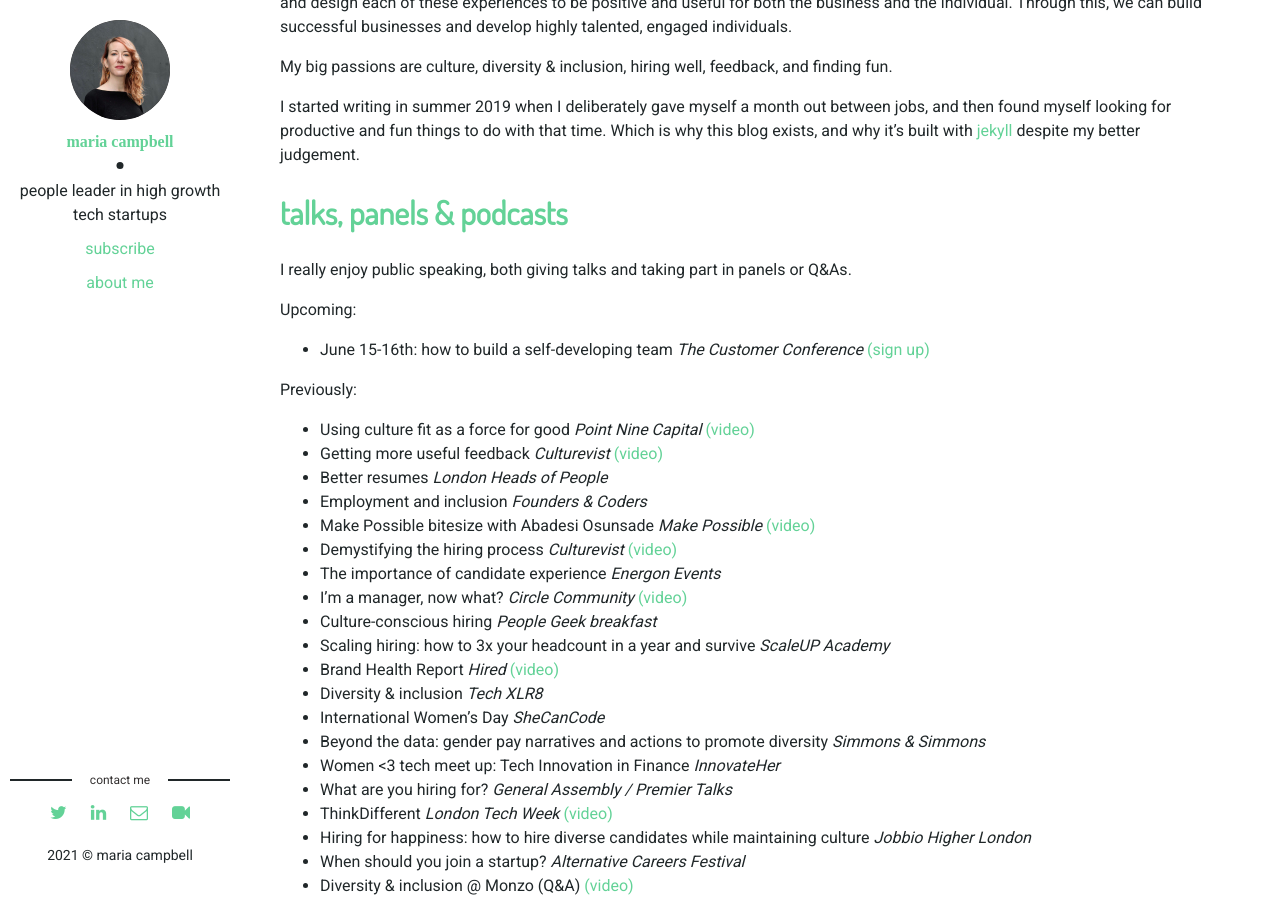
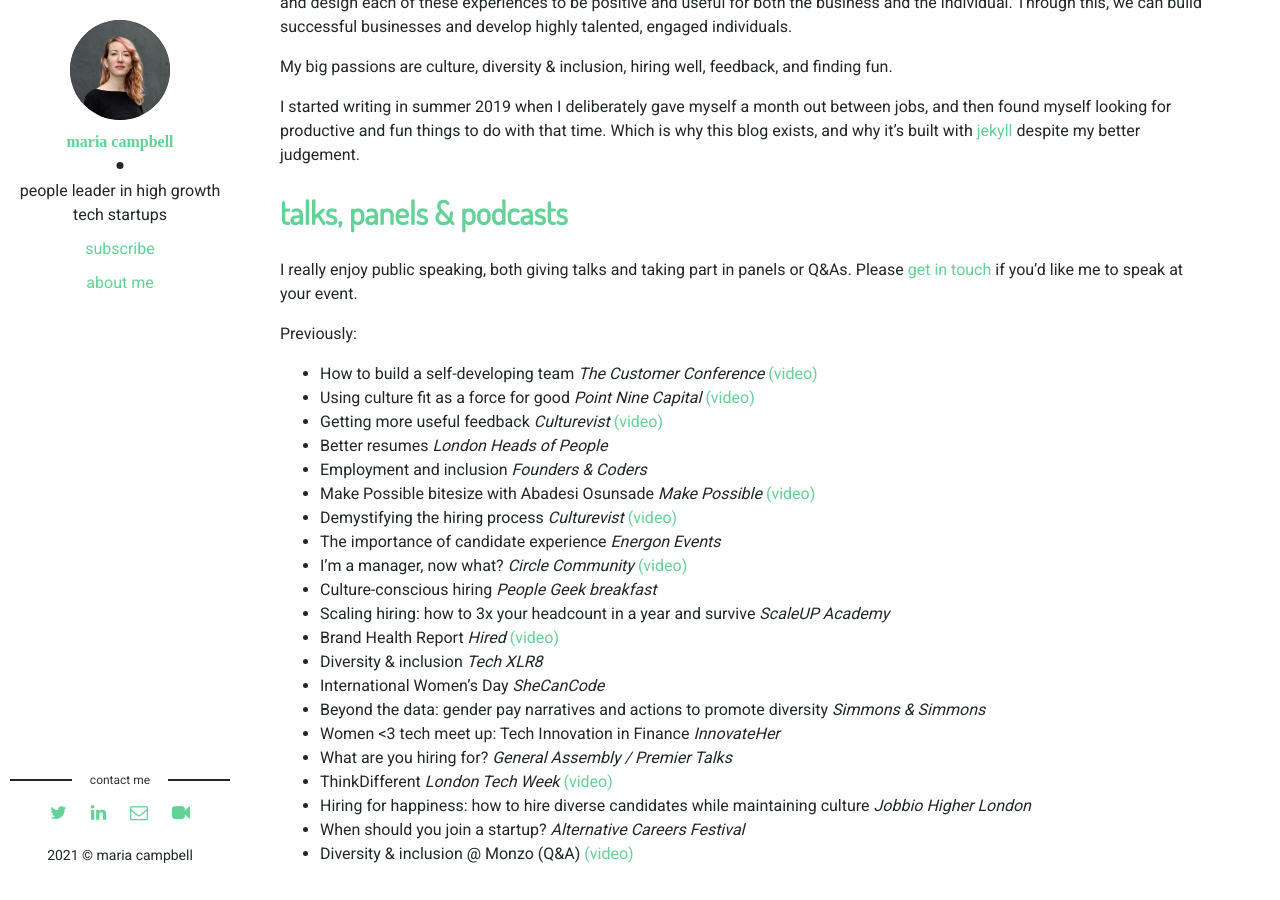
Before and after one commit to moyni/moyni.github.io, a Jekyll site: the page built from about.markdown, in a window 1280 px wide and 900 px high, scrolled down 754 px. Built offline with Jekyll 4.4.1, drawn with Linux system fonts in a browser that asks for light colours.

Commit message:
adding video link for customer conf talk

```diff
--- a/about.markdown
+++ b/about.markdown
@@ -18,12 +18,10 @@ I started writing in summer 2019 when I deliberately gave myself a month out bet
 
 # talks, panels & podcasts
 
-I really enjoy public speaking, both giving talks and taking part in panels or Q&As.
-
-Upcoming:
-* June 15-16th: how to build a self-developing team *The Customer Conference* [(sign up)](https://www.thecustomerconference.co)
+I really enjoy public speaking, both giving talks and taking part in panels or Q&As. Please [get in touch](mailto:hello@lowercaseopinions.com) if you'd like me to speak at your event.
 
 Previously:
+* How to build a self-developing team *The Customer Conference* [(video)](https://vimeo.com/565108949/e53f462ca1)
 * Using culture fit as a force for good *Point Nine Capital* [(video)](https://www.youtube.com/watch?v=1bDYnSaW2SM)
 * Getting more useful feedback *Culturevist* [(video)](https://community.culturevist.com/c/member-event-videos/getting-more-useful-feedback-maria-campbell)
 * Better resumes *London Heads of People*
```
